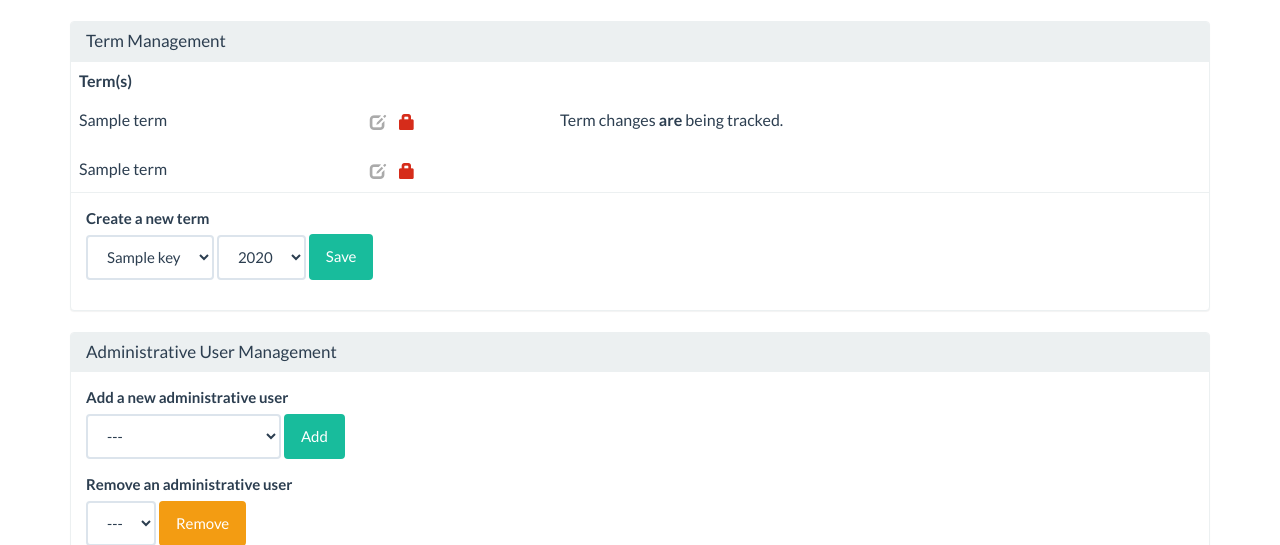
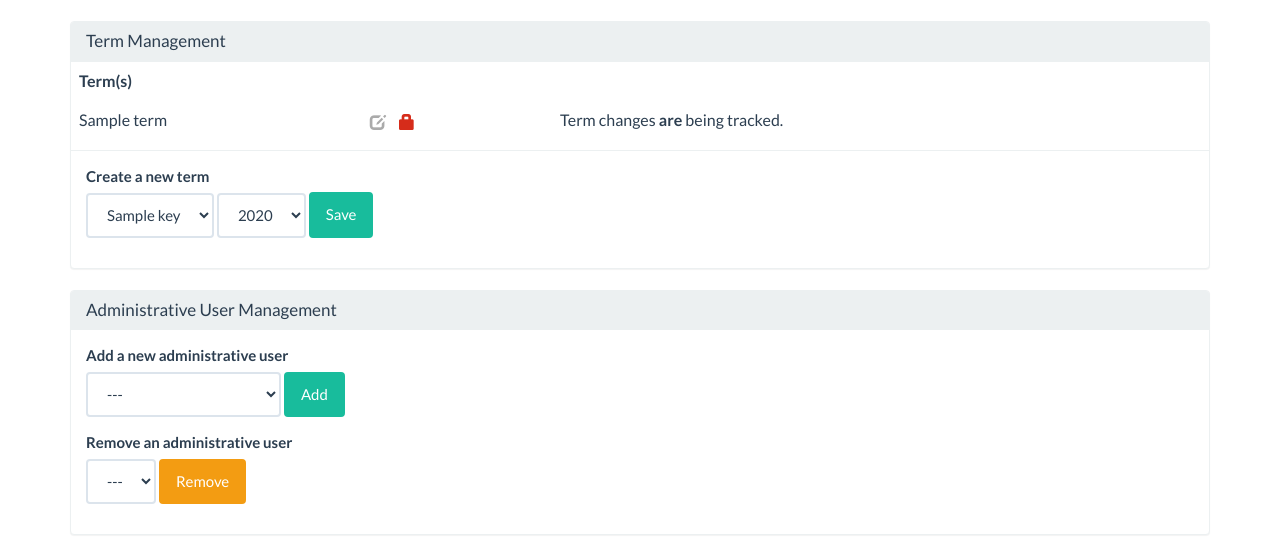
Before and after one commit to eykrevooh/hackNC-Elementary, a Python web app: template app/templates/systemManagement.html in a window 1280 px wide. Shown: the part 60-605 px from the top of the page. Run offline with Jinja, Linux system fonts and the light colour scheme; the template is opened without the code that fills it: most values are stand-ins (such as "Sample title", 1, 10 or a date in 2020); some libraries are stand-ins or nearby versions; some web fonts are replaced.

Commit message:
Fixed git conflict

```diff
--- a/app/templates/systemManagement.html
+++ b/app/templates/systemManagement.html
@@ -39,16 +39,6 @@
           <p>Term changes <b>are</b> being tracked.</p>
         </td>
         {% endif %}
-      </tr>
-      <tr>
-        <td>{{term.name}}</td>
-        <td>
-          {% if term.editable %}
-          <span class="glyphicon glyphicon-edit disabled" aria-hidden="true" style="color:#128f76;"></span>
-          <a href=# data-toggle="modal" data-target="#termModal{{term.termCode}}"><span class="glyphicon glyphicon-lock" aria-hidden="true"></span></a> {% else %}
-          <a href=# data-toggle="modal" data-target="#termModal{{term.termCode}}"><span class="glyphicon glyphicon-edit" aria-hidden="true"></span></a>
-          <span class="glyphicon glyphicon-lock disabled" aria-hidden="true" style="color:#d62c1a;"></span> {% endif %} {% include "snips/termModal.html" %}
-        </td>
       </tr>
       {% endfor %}
     </tbody>
```
